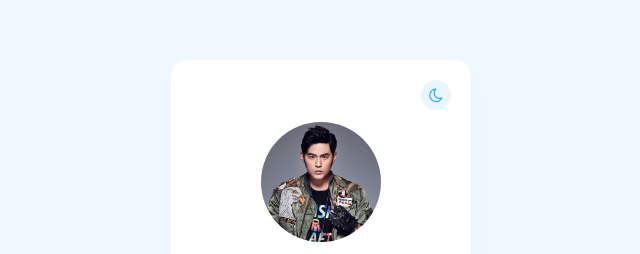
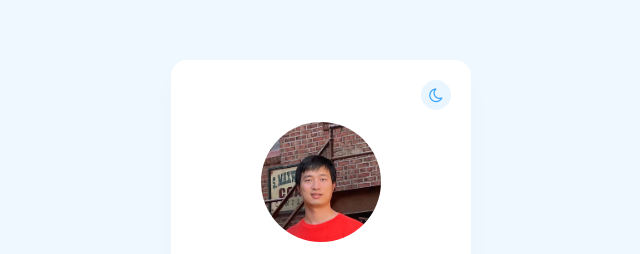
Before and after one commit to Calypso52/myWebsite, a plain HTML site: page index.html in a window 1280 px wide. Shown: the part 150-404 px from the top of the page, without its empty margins (319-959 px from the left). Drawn offline with Linux system fonts and the light colour scheme.

Commit message:
change avatar

```diff
--- a/index.html
+++ b/index.html
@@ -18,7 +18,7 @@
             <div class="content">
                 <div class="imgText">
                     <div class="imgBx">
-                        <img src="./jay.jpg">
+                        <img src="./my_avatar.jpg">
                     </div>
                     <h3>Yuting Zhou<br><span>Columbia University Student</span></h3>
                 </div>
```
Also changed, not shown: my_avatar.jpg (added).
